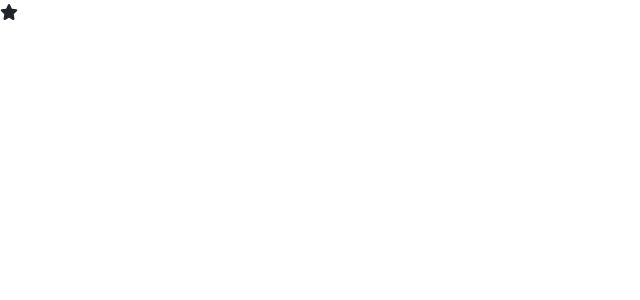
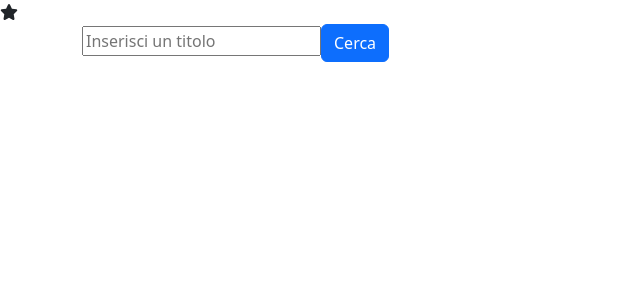
Before and after one commit to SamuelePassiatore/vite-boolflix, a Vue app: page / in a window 1280 px wide. Shown: the top 300 px of the page, without its empty margins (0-640 px from the left). Built offline with nearby package versions, Linux system fonts and the light colour scheme.

Commit message:
milestone1

```diff
--- a/src/App.vue
+++ b/src/App.vue
@@ -1,11 +1,47 @@
 <script>
+import axios from 'axios';
+import { store } from './assets/data/store';
 export default {
-  name: 'Boolflix'
+  name: 'Boolflix',
+  data() {
+    return {
+      apiKey: 'api_key=4f01516c5f5e36c277e6c94fe530bbe4',
+      apiUri: `https://api.themoviedb.org/3/search/movie?api_key=4f01516c5f5e36c277e6c94fe530bbe4&query=`,
+      store,
+      searchTerm: ''
+    }
+  },
+  methods: {
+
+    onTypeChange() {
+      axios.get(this.apiUri + `${this.searchTerm}`)
+        .then(res => {
+          store.movies = res.data.results
+        }).catch(error => { console.log(error) })
+    }
+  },
+
 }
+
 </script>
+
 <template>
   <font-awesome-icon icon="fa-solid fa-star" />
+  <div class="container">
+    <div>
+      <input v-model.trim="this.searchTerm" @keyup.enter="onTypeChange" type="text" placeholder="Inserisci un titolo">
+      <button @click="onTypeChange" class="btn btn-primary">Cerca</button>
+    </div>
+
+    <ul class="list-group" v-for="movie in store.movies" @key="movies.id">
+      <li class="list-group-item">Titolo: {{ movie.title }}</li>
+      <li class="list-group-item">Titolo Originale: {{ movie.original_title }}</li>
+      <li class="list-group-item">Lingua: {{ movie.original_language }}</li>
+      <li class="list-group-item">Voto: {{ movie.vote_average }}</li>
+    </ul>
+  </div>
 </template>
+
 <style lang="scss" scoped>
 @use './assets/scss/style.scss'
 </style>
--- a/src/assets/data/store.js
+++ b/src/assets/data/store.js
@@ -0,0 +1,6 @@
+import {reactive} from 'vue'
+export const store = reactive ({
+    movies: [],
+    series: [],
+    isLoading: false
+});
```
